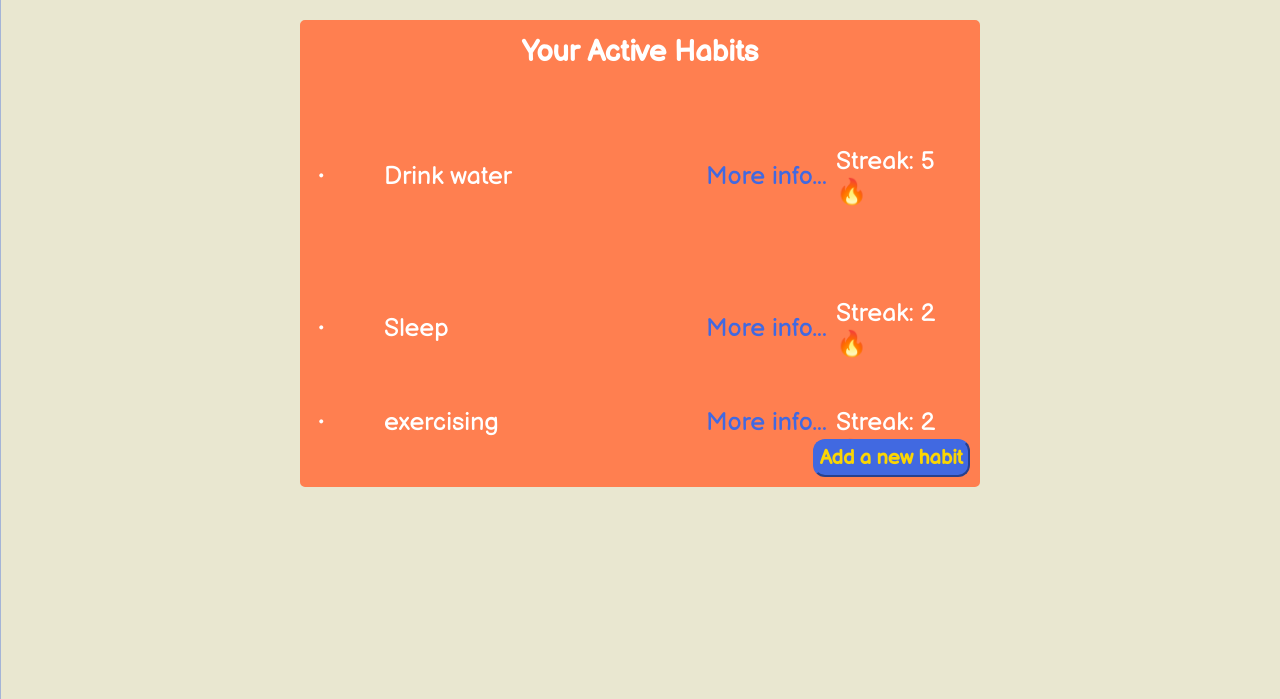
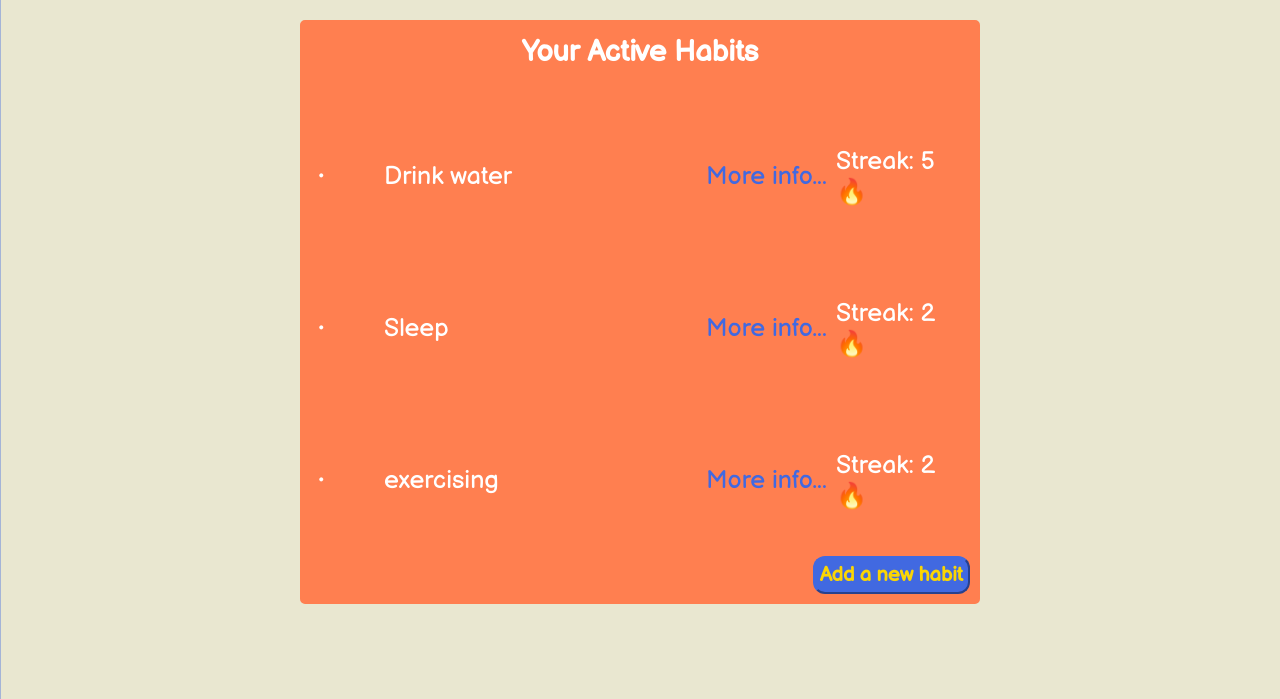
Before and after one commit to olu-akano/Trabbit, a plain HTML site: page client/userpage.html in a window 1280 px wide. Shown: the part 101-800 px from the top of the page. Drawn offline with Linux system fonts and the light colour scheme.

Commit message:
update render function

```diff
--- a/client/static/js/content.js
+++ b/client/static/js/content.js
@@ -13,21 +13,25 @@ async function renderHabits(){
 async function render(data){
 
     const table=document.getElementById('habits-textcontent');
-    const tableRow_1=document.createElement('td');
-    tableRow_1.textContent=`\u2022`;
-    const tableRow_2=document.createElement('td');
-    tableRow_2.textContent=data.habitname;
-    const tableRow_3=document.createElement('td');
-    tableRow_3.textContent='More info...';
-    tableRow_3.className='more-info-btn';
-    const tableRow_4=document.createElement('td');
+    const tableRow=document.createElement('tr');
+    tableRow.className="habit";
+    const tableData_1=document.createElement('td');
+    tableData_1.textContent=`\u2022`;
+    const tableData_2=document.createElement('td');
+    tableData_2.textContent=data.habitname;
+    const tableData_3=document.createElement('td');
+    tableData_3.textContent='More info...';
+    tableData_3.className='more-info-btn';
+    const tableData_4=document.createElement('td');
     const emojy="🔥";
-    tableRow_4.textContent=`Streak: ${data.streak} ${emojy} `;
+    tableData_4.textContent=`Streak: ${data.streak} ${emojy} `;
 
-    table.append(tableRow_1);
-    table.append(tableRow_2);
-    table.append(tableRow_3);
-    table.append(tableRow_4);
+    tableRow.append(tableData_1);
+    tableRow.append(tableData_2);
+    tableRow.append(tableData_3);
+    tableRow.append(tableData_4);
+
+    table.append(tableRow);
 
 
 
```
Also changed, not shown: client/userpage.html (+1 -0 lines).
